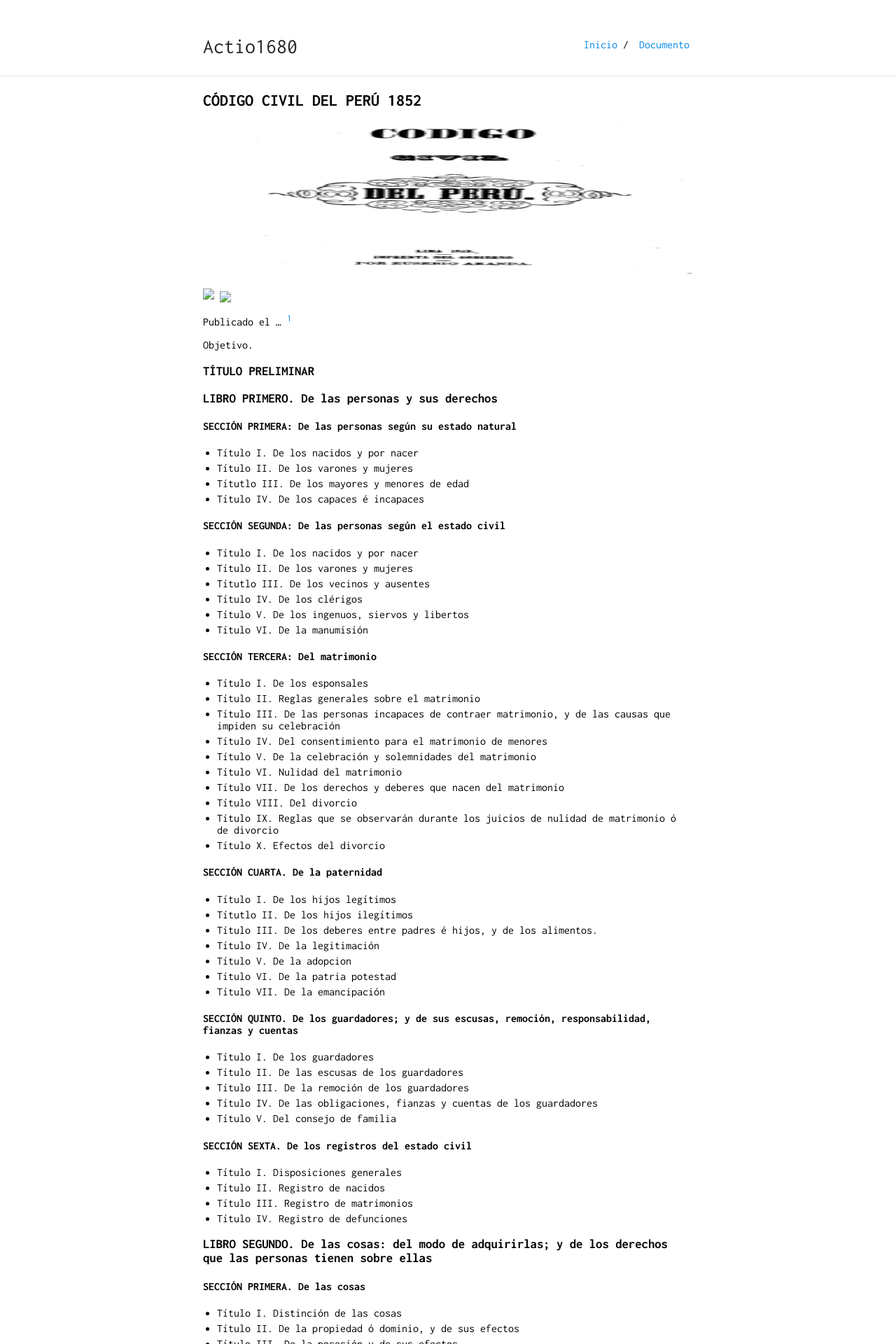
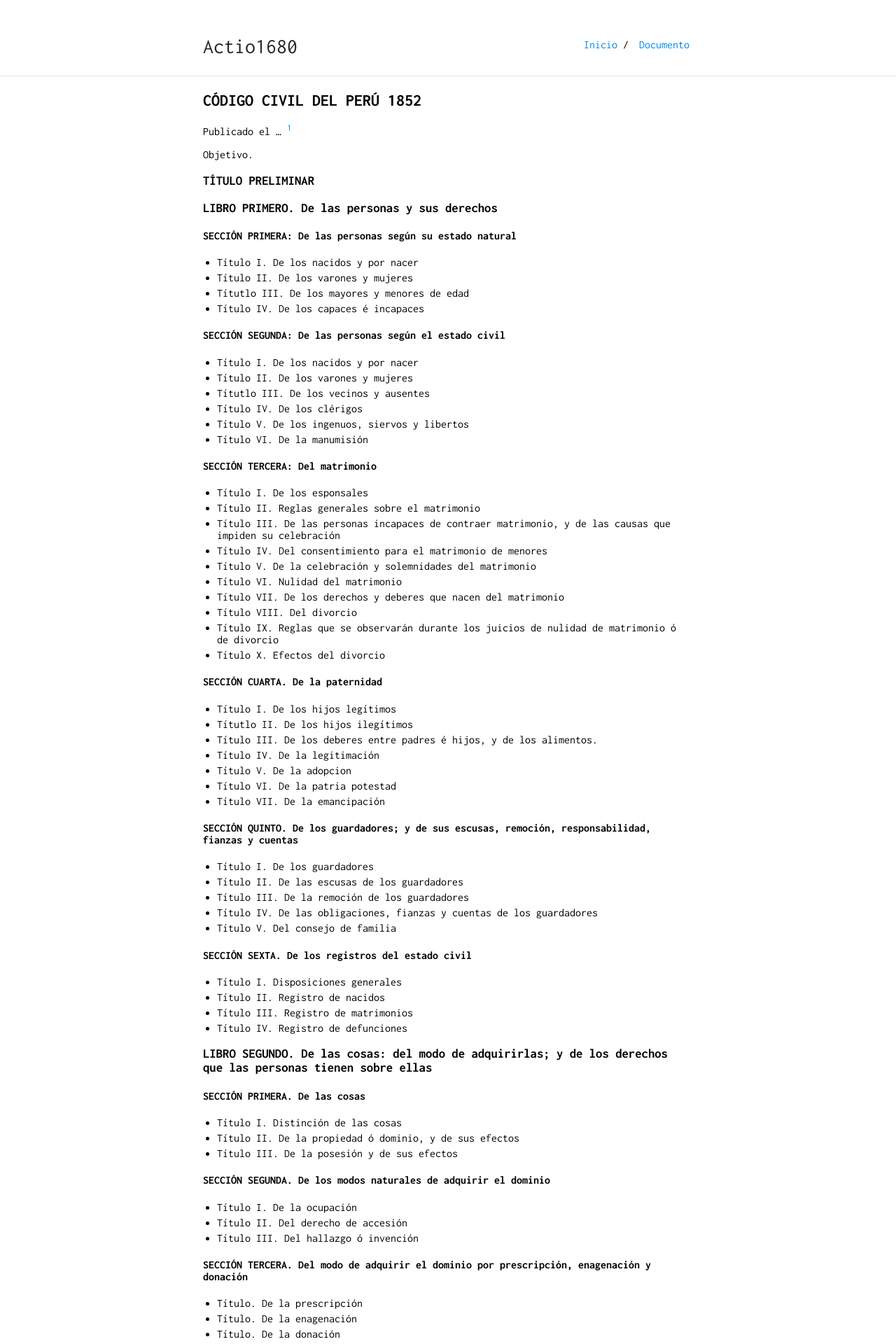
Before and after one commit to actio1680/actio1680.github.io, a Jekyll site: the page built from cc1852.md, in a window 1280 px wide. Shown: the top 1920 px of the page at 70% size. Built offline with Jekyll 4.4.1, drawn with Linux system fonts in a browser that asks for light colours; our own code applies the rules of GitHub Pages for plain Markdown files.

Commit message:
Update cc1852.md

```diff
--- a/cc1852.md
+++ b/cc1852.md
@@ -2,12 +2,6 @@
 layout: default
 ---
 ## CÓDIGO CIVIL DEL PERÚ 1852
-
-![](portadacc1852.png){:height="215px" width="320px"}
-
-<img src="./_image/portadacc1852.png" width=200 align=center>
-<img src="/_image/portadacc1852.png" width=200 align=middle>
-
 Publicado el ... [^1]
 
 Objetivo.
```
